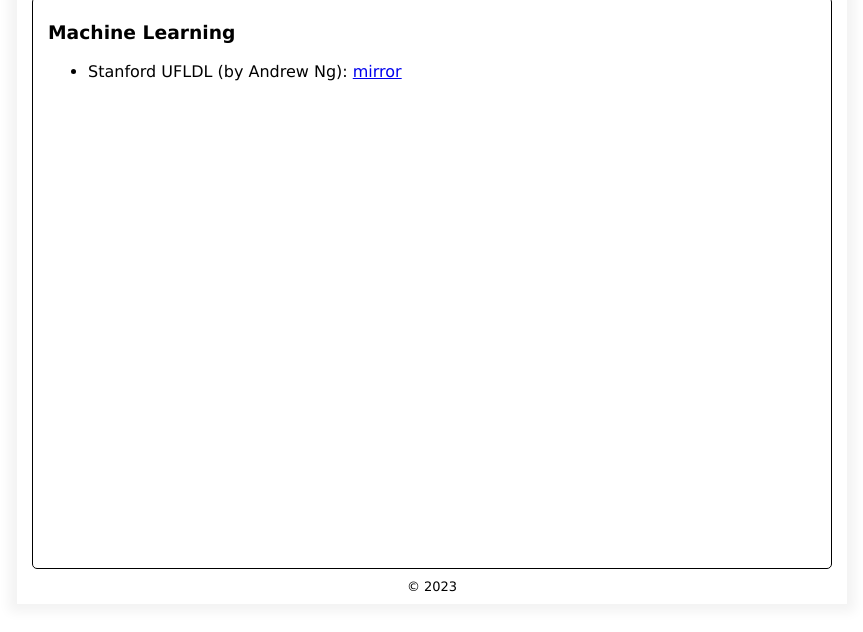
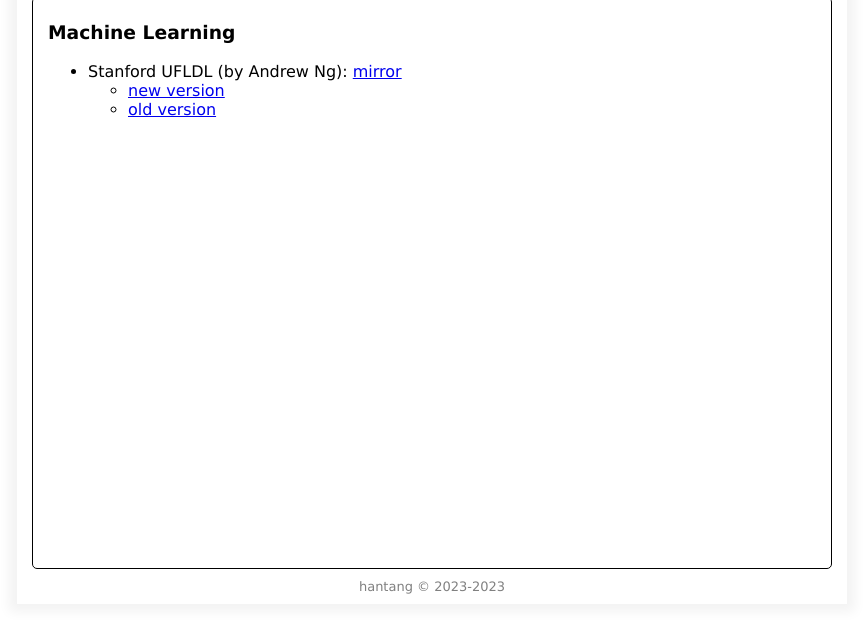
Before and after one commit to hantang/wayback-mooc, a plain HTML site: page index.html in a window 1280 px wide. Shown: the part 98-730 px from the top of the page, without its empty margins (208-1071 px from the left). Drawn offline with Linux system fonts and the light colour scheme.

Commit message:
Update style

```diff
--- a/css/style.css
+++ b/css/style.css
@@ -56,4 +56,10 @@ footer {
     padding-top: 10px;
     text-align: center;
     font-size: small;
+    color: grey;
 }
+
+footer a {
+    text-decoration: none;
+    color:  grey;
+}
--- a/index.html
+++ b/index.html
@@ -4,7 +4,7 @@
 <head>
     <meta charset="UTF-8">
     <meta name="viewport" content="width=device-width, initial-scale=1.0">
-    <title>AC - Open Course Archives</title>
+    <title>Open Course Archives</title>
     <link rel="stylesheet" type="text/css" href="/wayback-mooc/css/style.css" />
 </head>
 
@@ -21,11 +21,23 @@
         <section>
             <h3>Machine Learning</h3>
             <ul>
-                <li>Stanford UFLDL (by Andrew Ng): <a href="/wayback-mooc/stanford-ufldl/">mirror</a></li>
+                <li>Stanford UFLDL (by Andrew Ng): <a href="/wayback-mooc/stanford-ufldl/">mirror</a>
+                    <ul>
+                        <li><a href="/wayback-mooc/stanford-ufldl/tutorial/">new version</a></li>
+                        <li><a href="/wayback-mooc/stanford-ufldl/wiki/UFLDL_Tutorial/">old version</a></li>
+                    </ul>
+                </li>
             </ul>
         </section>
     </main>
-    <footer>&copy; 2023</footer>
+    <footer>
+        <div>
+            <a href="https://hantang.github.io" >hantang</a> &copy; 2023-<span id="footerCopyrightYear">2023</span>
+        </div>
+    </footer>
+    <script>
+        document.getElementById('footerCopyrightYear').innerHTML = new Date().getFullYear() + '';
+    </script>
 </body>
 
 </html>
```
Also changed, not shown: zh/index.html (+14 -2 lines).
